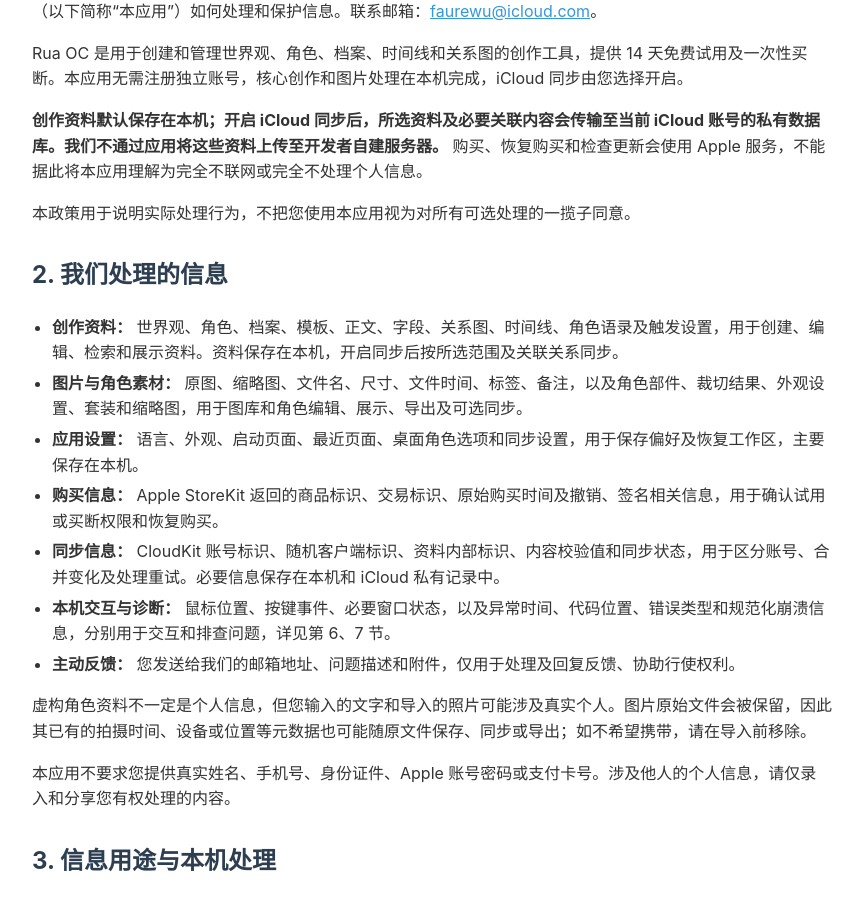
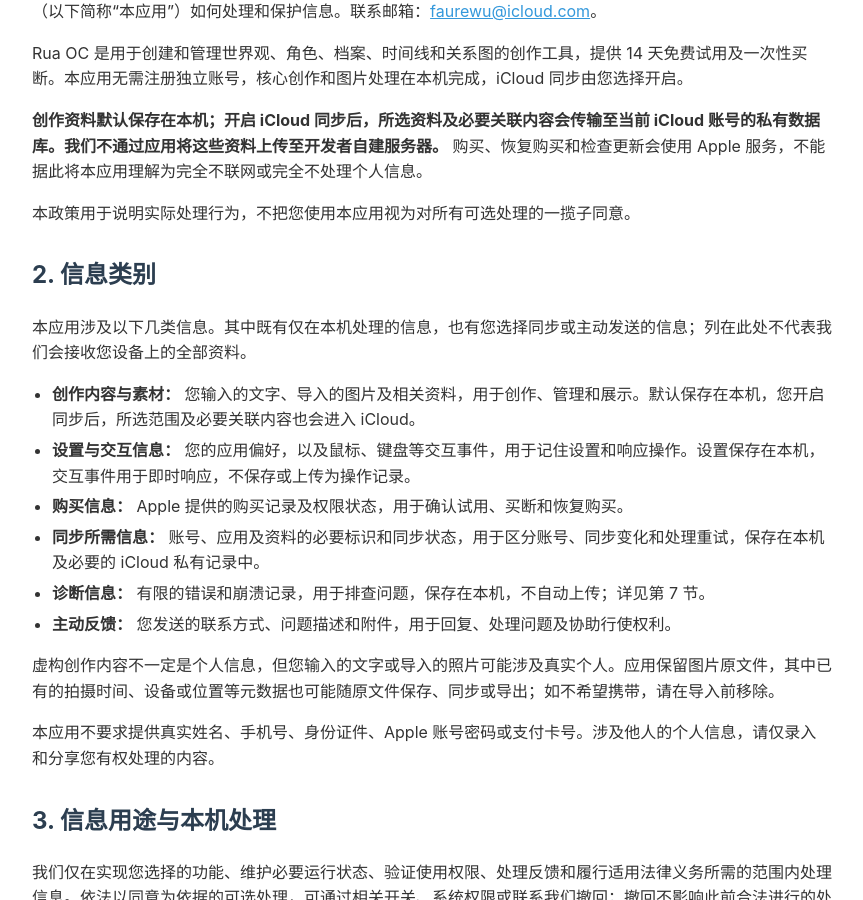
Before and after one commit to FaureWu/legal, a Jekyll site: the page built from ruaoc/privacy-policy.md, in a window 1280 px wide and 900 px high, scrolled down 292 px. Shown: the whole window, without its empty margins (208-1071 px from the left). Built offline with Jekyll 4.4.1, drawn with Linux system fonts in a browser that asks for light colours.

Commit message:
Summarize information categories in both privacy-policy languages

```diff
--- a/ruaoc/privacy-policy.md
+++ b/ruaoc/privacy-policy.md
@@ -21,19 +21,20 @@ Rua OC 是用于创建和管理世界观、角色、档案、时间线和关系
 
 本政策用于说明实际处理行为，不把您使用本应用视为对所有可选处理的一揽子同意。
 
-## 2. 我们处理的信息
+## 2. 信息类别
 
-- **创作资料：** 世界观、角色、档案、模板、正文、字段、关系图、时间线、角色语录及触发设置，用于创建、编辑、检索和展示资料。资料保存在本机，开启同步后按所选范围及关联关系同步。
-- **图片与角色素材：** 原图、缩略图、文件名、尺寸、文件时间、标签、备注，以及角色部件、裁切结果、外观设置、套装和缩略图，用于图库和角色编辑、展示、导出及可选同步。
-- **应用设置：** 语言、外观、启动页面、最近页面、桌面角色选项和同步设置，用于保存偏好及恢复工作区，主要保存在本机。
-- **购买信息：** Apple StoreKit 返回的商品标识、交易标识、原始购买时间及撤销、签名相关信息，用于确认试用或买断权限和恢复购买。
-- **同步信息：** CloudKit 账号标识、随机客户端标识、资料内部标识、内容校验值和同步状态，用于区分账号、合并变化及处理重试。必要信息保存在本机和 iCloud 私有记录中。
-- **本机交互与诊断：** 鼠标位置、按键事件、必要窗口状态，以及异常时间、代码位置、错误类型和规范化崩溃信息，分别用于交互和排查问题，详见第 6、7 节。
-- **主动反馈：** 您发送给我们的邮箱地址、问题描述和附件，仅用于处理及回复反馈、协助行使权利。
+本应用涉及以下几类信息。其中既有仅在本机处理的信息，也有您选择同步或主动发送的信息；列在此处不代表我们会接收您设备上的全部资料。
 
-虚构角色资料不一定是个人信息，但您输入的文字和导入的照片可能涉及真实个人。图片原始文件会被保留，因此其已有的拍摄时间、设备或位置等元数据也可能随原文件保存、同步或导出；如不希望携带，请在导入前移除。
+- **创作内容与素材：** 您输入的文字、导入的图片及相关资料，用于创作、管理和展示。默认保存在本机，您开启同步后，所选范围及必要关联内容也会进入 iCloud。
+- **设置与交互信息：** 您的应用偏好，以及鼠标、键盘等交互事件，用于记住设置和响应操作。设置保存在本机，交互事件用于即时响应，不保存或上传为操作记录。
+- **购买信息：** Apple 提供的购买记录及权限状态，用于确认试用、买断和恢复购买。
+- **同步所需信息：** 账号、应用及资料的必要标识和同步状态，用于区分账号、同步变化和处理重试，保存在本机及必要的 iCloud 私有记录中。
+- **诊断信息：** 有限的错误和崩溃记录，用于排查问题，保存在本机，不自动上传；详见第 7 节。
+- **主动反馈：** 您发送的联系方式、问题描述和附件，用于回复、处理问题及协助行使权利。
 
-本应用不要求您提供真实姓名、手机号、身份证件、Apple 账号密码或支付卡号。涉及他人的个人信息，请仅录入和分享您有权处理的内容。
+虚构创作内容不一定是个人信息，但您输入的文字或导入的照片可能涉及真实个人。应用保留图片原文件，其中已有的拍摄时间、设备或位置等元数据也可能随原文件保存、同步或导出；如不希望携带，请在导入前移除。
+
+本应用不要求提供真实姓名、手机号、身份证件、Apple 账号密码或支付卡号。涉及他人的个人信息，请仅录入和分享您有权处理的内容。
 
 ## 3. 信息用途与本机处理
 
```
Also changed, not shown: ruaoc/en/privacy-policy.md (+10 -9 lines).
